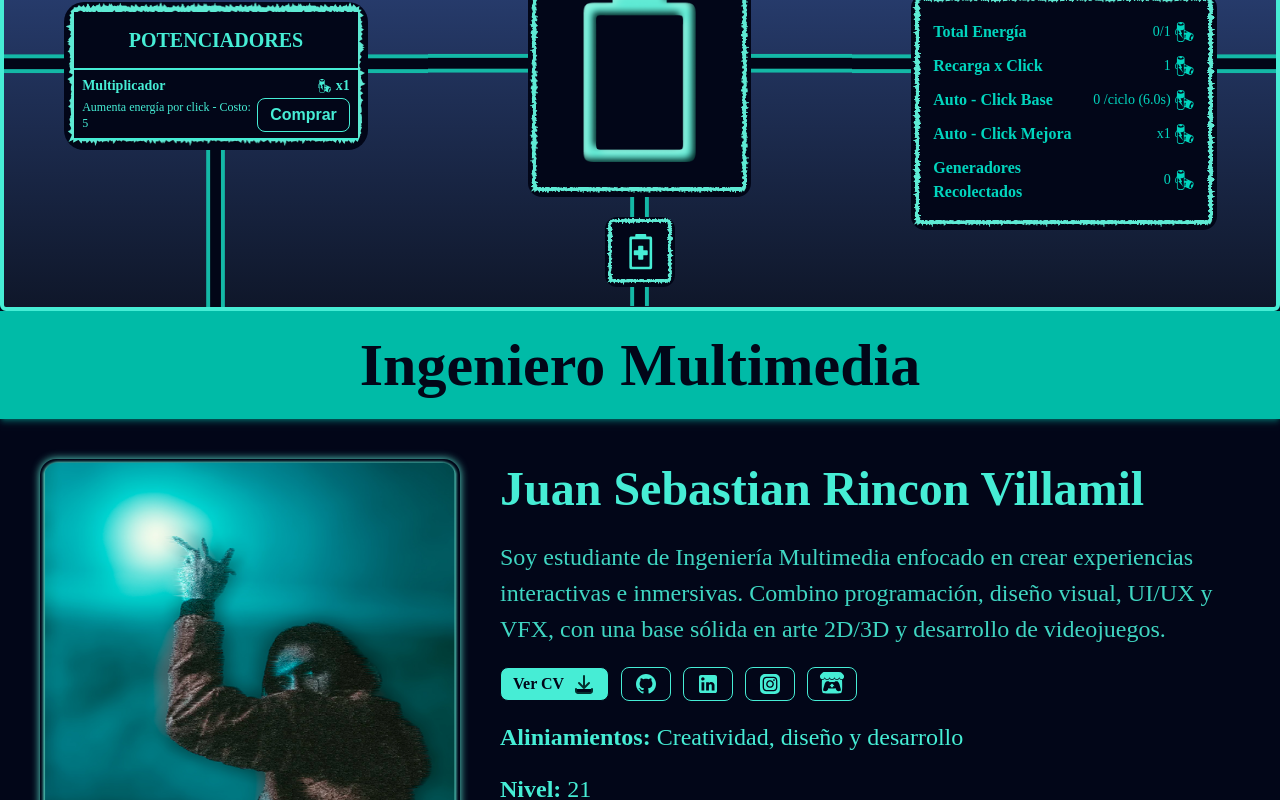
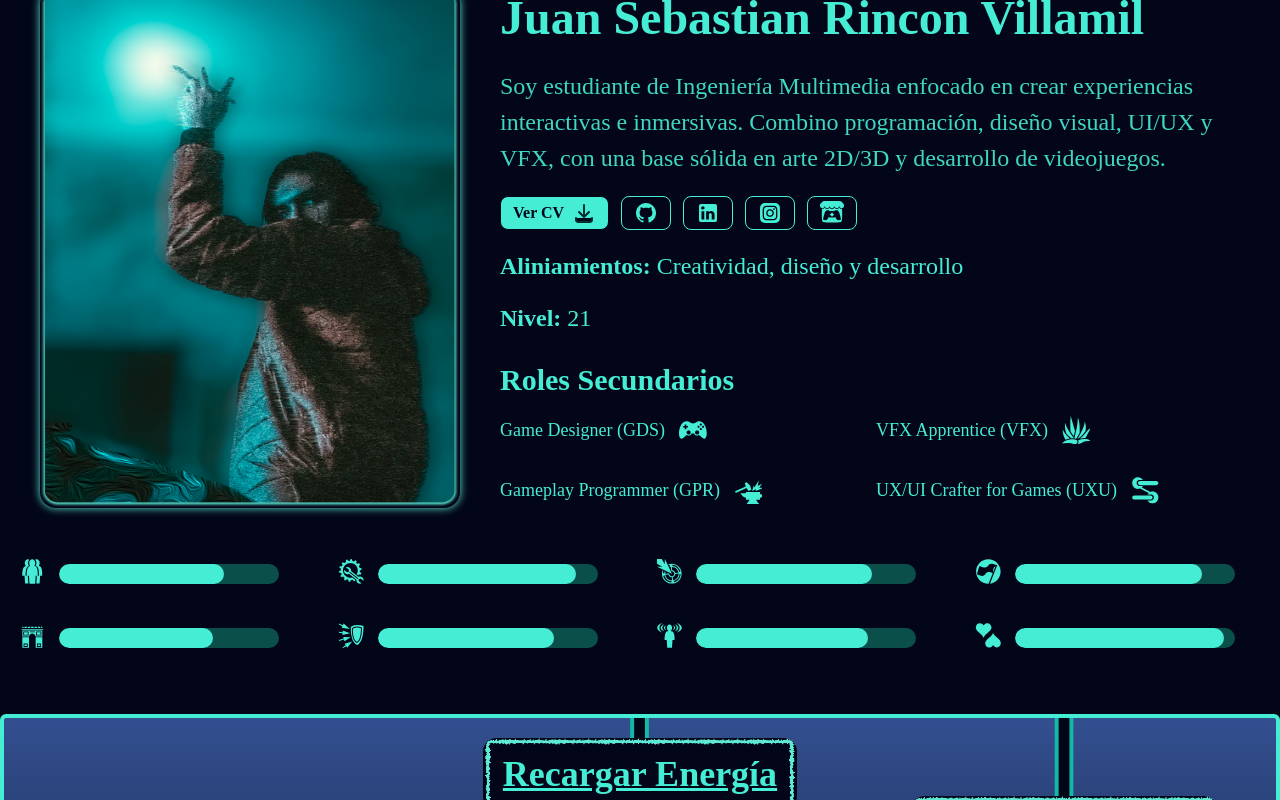
Before and after one commit to sebas64mil/my-portfolio-Serbew, a React (Vite) app: page / in a window 1280 px wide. Shown: the part 260-1060 px from the top of the page. Built offline with nearby package versions, Linux system fonts and the light colour scheme.

Commit message:
moveGame

```diff
--- a/src/App.jsx
+++ b/src/App.jsx
@@ -52,9 +52,11 @@ export default function App() {
 
       <Navbar scrollToSection={scrollToSection} />
 
-      <FillBatteryGame />
+
 
       <div ref={aboutRef}><AboutSection /></div>
+
+      <FillBatteryGame />
 
       <div ref={projectsRef}>
         <ProjectsSection projects={projectsData} onSelectProject={handleSelectProject} />
```
